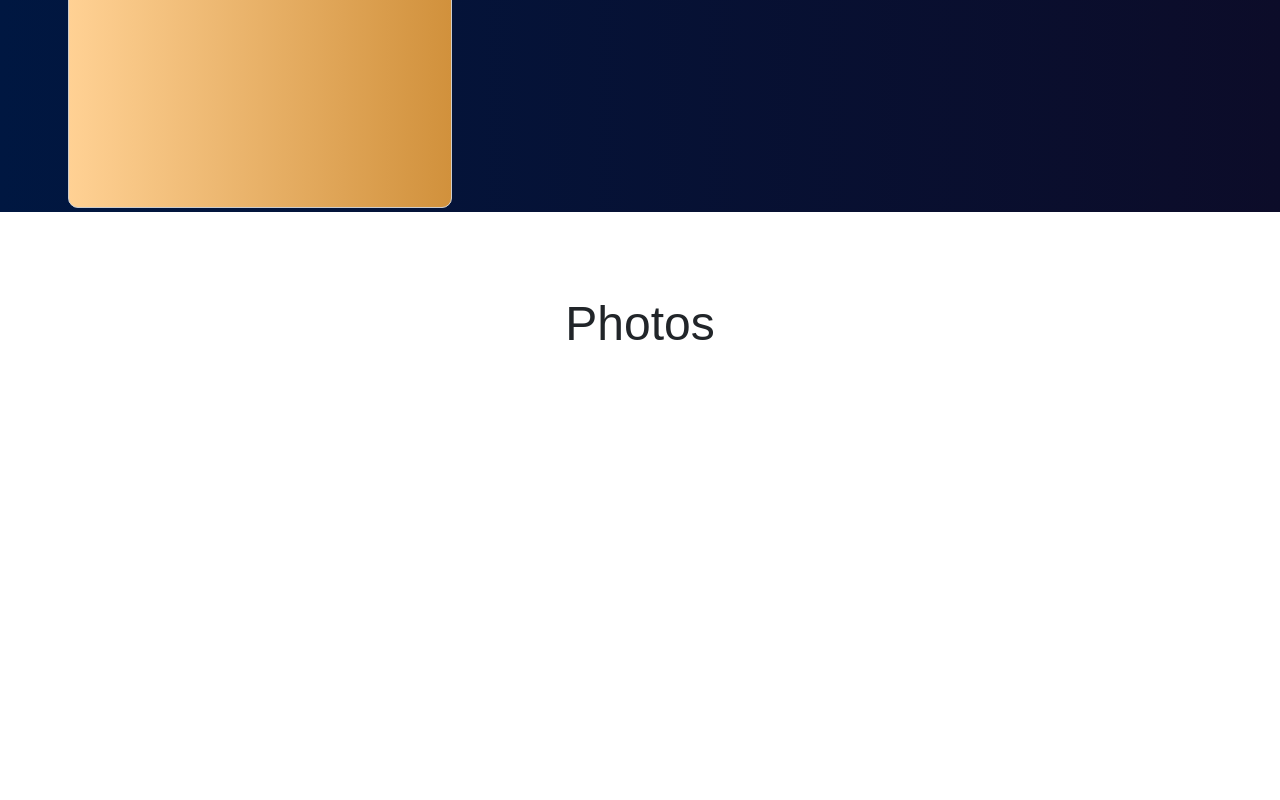
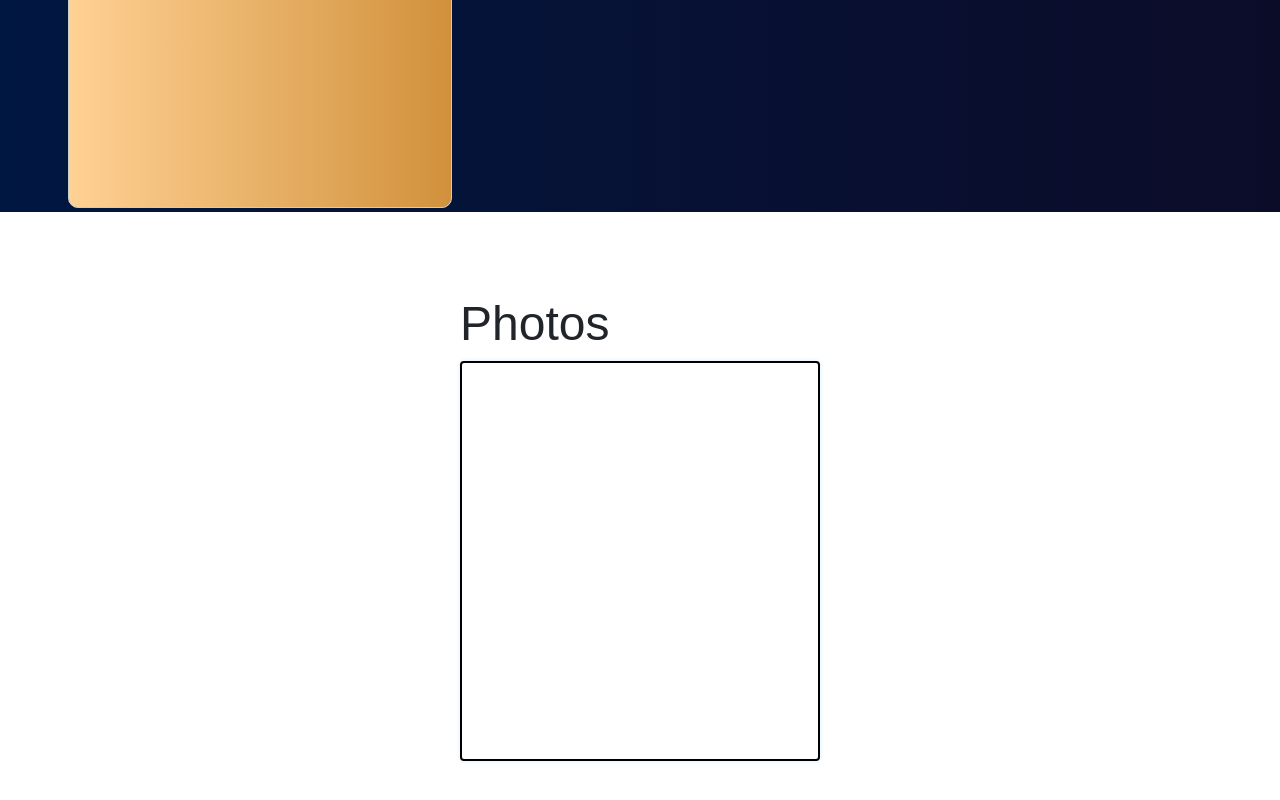
Before and after one commit to Bikrambsnt/Foto, a plain HTML site: page Project Gallery/index.html in a window 1280 px wide. Shown: the part 468-1268 px from the top of the page. Drawn offline with nearby package versions, Linux system fonts and the light colour scheme.

Commit message:
div of photo

```diff
--- a/Project Gallery/css/main.css
+++ b/Project Gallery/css/main.css
@@ -122,6 +122,22 @@
     padding: 5rem;
 
 }
+.slide-1{
+    width: 360px;
+    min-height: 400px;
+    box-shadow: 0 0 4px #d4ecff;
+    border-radius: 4px;
+    border:2px solid black;
+    cursor: pointer;
+    background-color: #fff;
+    overflow: hidden;
+    transition: all 0.3s ease;
+  }
+  .slide-1:hover {
+    box-shadow: 1px 1px 8px #d4ecff;
+    background-color: #f9fdff;
+    transform: translateY(-2px); /* slide to upward */
+  }
 .heading{
     font-size: 3rem;
 }
```
